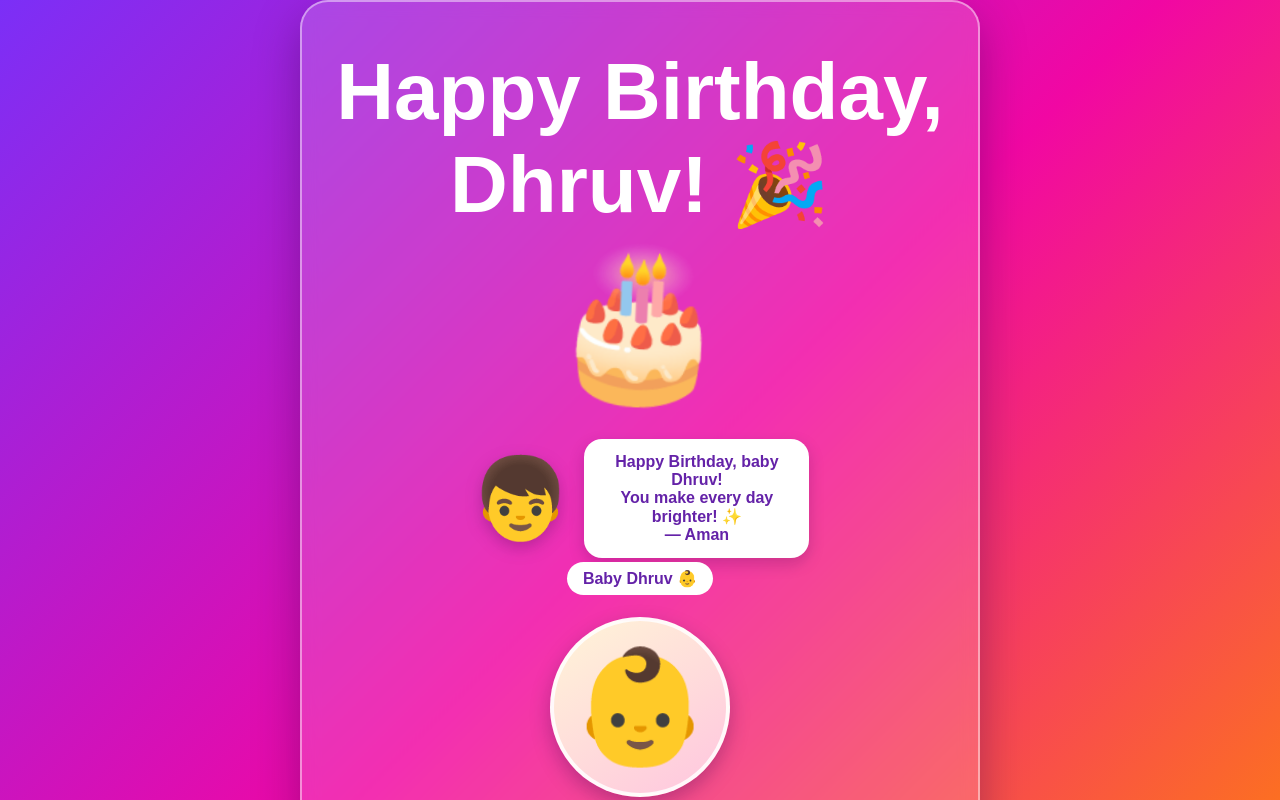
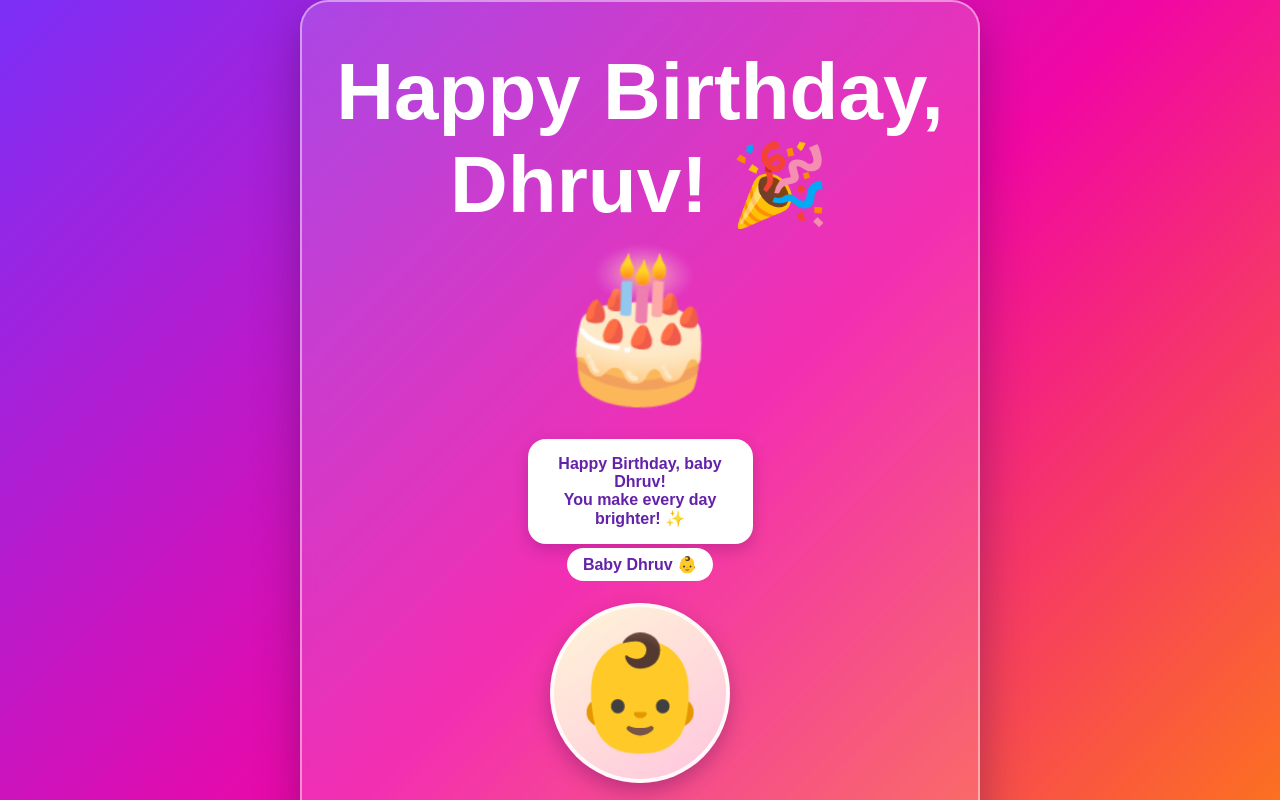
Before and after one commit to amankr98729/dhruv-birthday, a plain HTML site: page index.html in a window 1280 px wide. Shown: the top 800 px of the page. Drawn offline with Linux system fonts and the light colour scheme.

Commit message:
Remove Aman and focus birthday greeting on baby Dhruv

```diff
--- a/index.html
+++ b/index.html
@@ -40,17 +40,10 @@
       background: linear-gradient(145deg, #fff5d7, #ffc5df);
       box-shadow: 0 8px 20px rgba(35, 0, 65, .28);
     }
-    .birthday-friends {
-      display: flex;
-      align-items: center;
-      justify-content: center;
-      gap: 14px;
-      margin: 20px auto 4px;
-    }
-    .aman { font-size: 5rem; filter: drop-shadow(0 6px 8px rgba(35, 0, 65, .25)); }
     .speech-bubble {
       max-width: 225px;
-      padding: 14px;
+      margin: 20px auto 4px;
+      padding: 16px;
       border-radius: 18px;
       color: #6422a8;
       font-weight: bold;
@@ -90,10 +83,7 @@
   <main class="card">
     <h1>Happy Birthday, Dhruv! &#127881;</h1>
     <div class="cake">&#127874;</div>
-    <div class="birthday-friends">
-      <div class="aman" aria-label="Aman">&#128102;</div>
-      <div class="speech-bubble">Happy Birthday, baby Dhruv!<br>You make every day brighter! &#10024;<br>&mdash; Aman</div>
-    </div>
+    <div class="speech-bubble">Happy Birthday, baby Dhruv!<br>You make every day brighter! &#10024;</div>
     <div class="baby-name">Baby Dhruv &#128118;</div>
     <div class="baby-photo" role="img" aria-label="Baby Dhruv">&#128118;</div>
     <p>Wishing our sweet baby Dhruv a year full of giggles, love, and lots of cake!</p>
```
